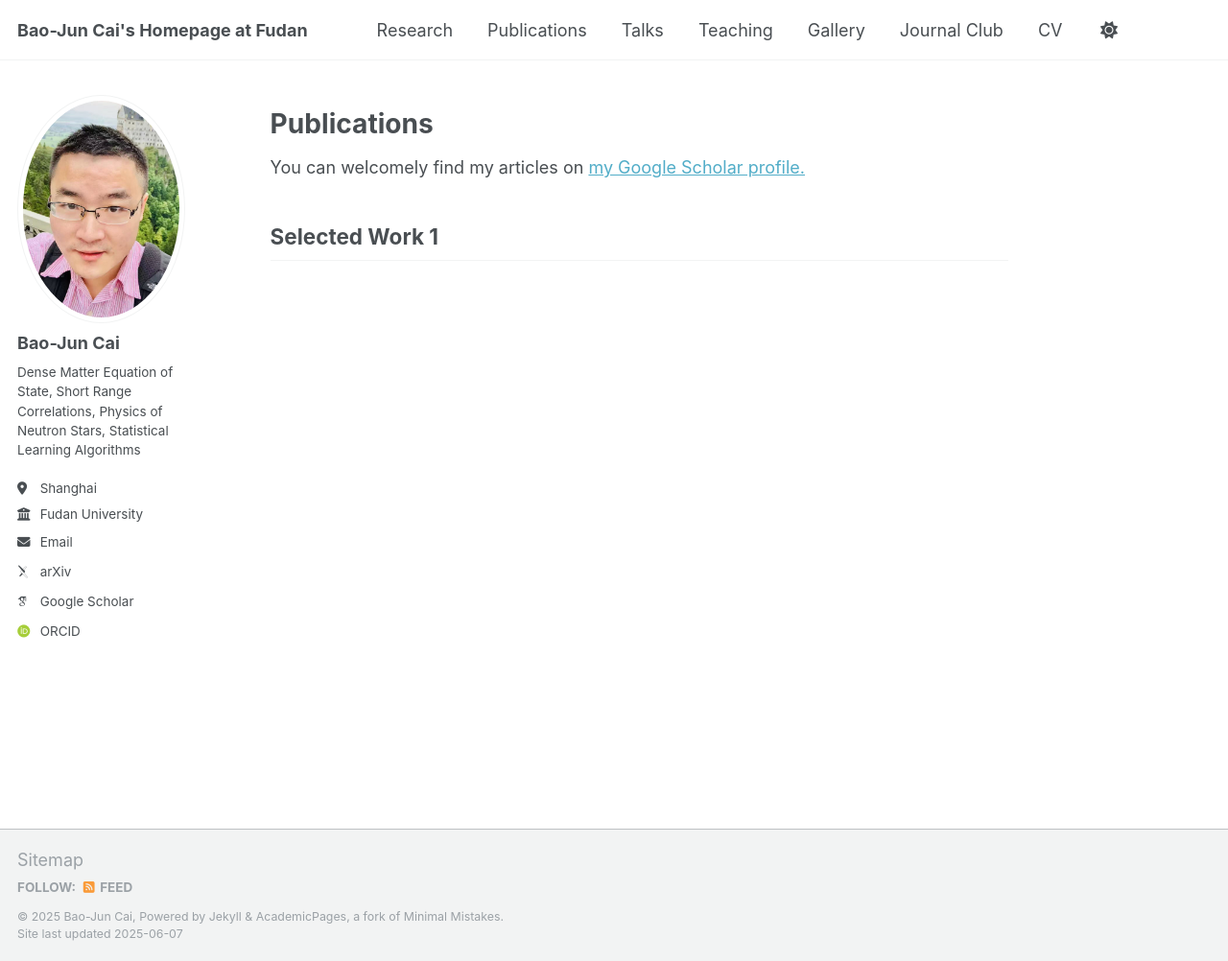
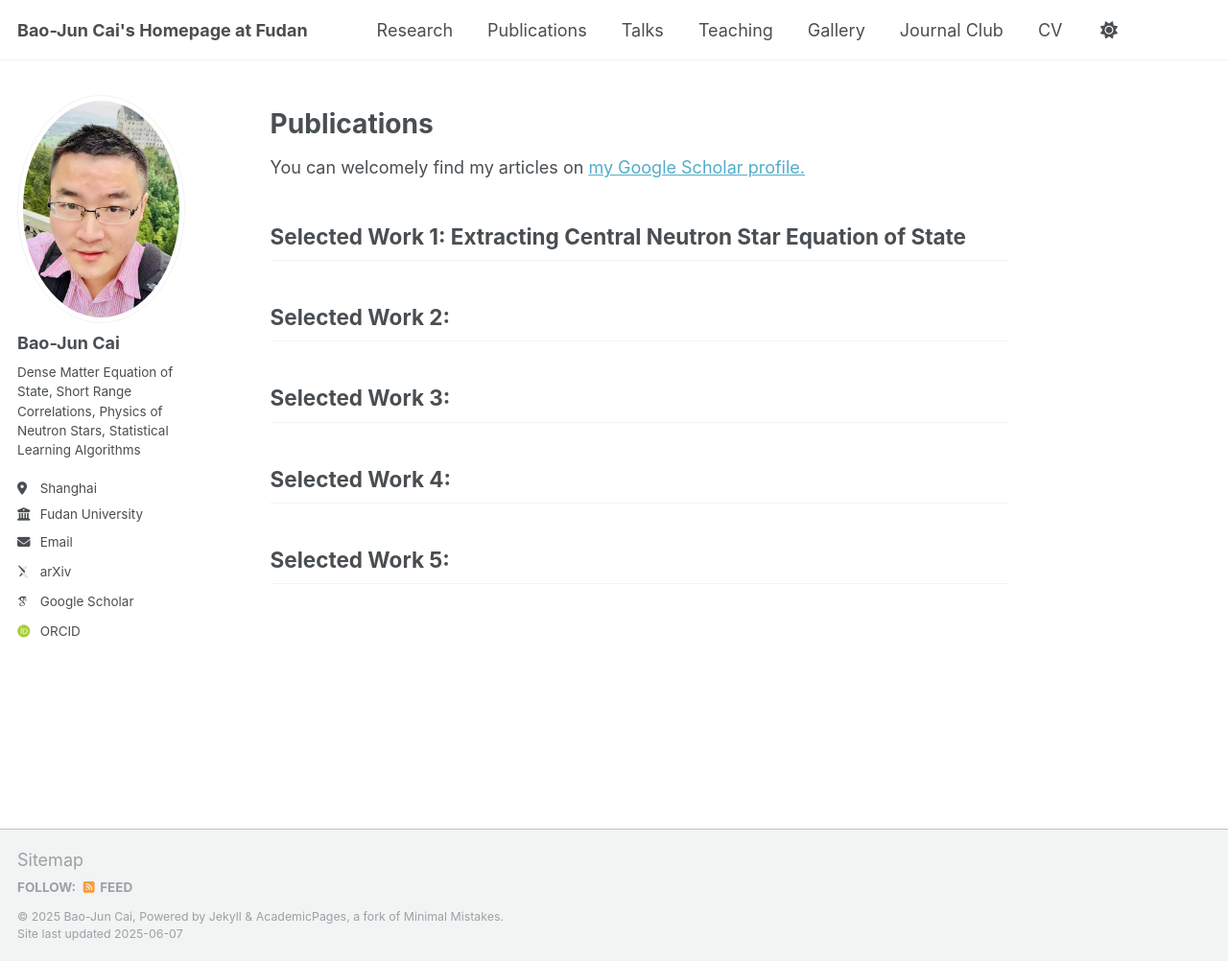
Before and after one commit to bjcai-phys/bjcai-phys.github.io, a Jekyll site: the page built from _pages/pubs.md, in a window 1280 px wide and 1002 px high. Shown: the whole window at 96% size. Built offline with Jekyll 4.4.1, drawn with Linux system fonts in a browser that asks for light colours; some web fonts are replaced.

Commit message:
Update pubs.md

```diff
--- a/_pages/pubs.md
+++ b/_pages/pubs.md
@@ -10,4 +10,12 @@ author_profile: true
 You can welcomely find my articles on <a href="https://scholar.google.com/citations?hl=en&user=Sji0PwMAAAAJ&view_op=list_works&sortby=pubdate" target="_blank">my Google Scholar profile.</a>
 
 
-## Selected Work 1
+## Selected Work 1: Extracting Central Neutron Star Equation of State
+
+## Selected Work 2:
+
+## Selected Work 3:
+
+## Selected Work 4:
+
+## Selected Work 5:
```
